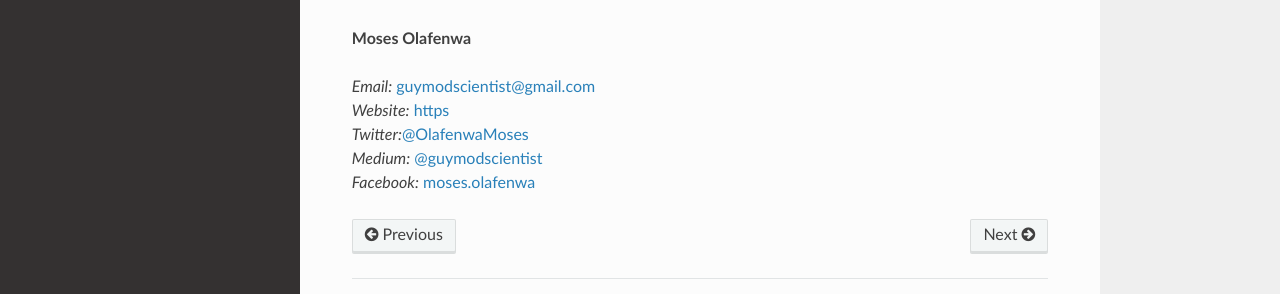
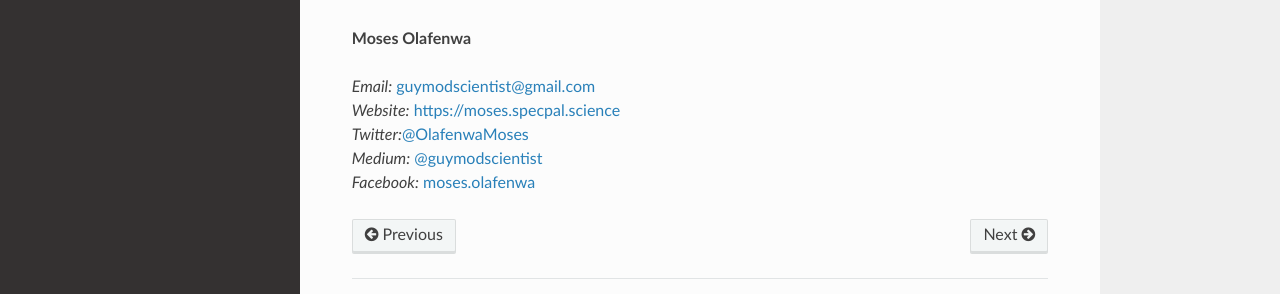
Before and after one commit to kangvcar/ImageAI_docs, a Sphinx documentation site: the page built from source/ImageAI_Custom_Prediction_Model_Training.md, in a window 1280 px wide and 900 px high, scrolled down 11370 px. Shown: the part 516-810 px from the top of the window. Built offline with Sphinx 7.4.7 and the Read the Docs theme 2.0.0, drawn with Linux system fonts in a browser that asks for light colours; some of the changed lines change nothing that is shown.

Commit message:
modify imageai_custom_prediction_model_training

```diff
--- a/source/ImageAI_Custom_Prediction_Model_Training.md
+++ b/source/ImageAI_Custom_Prediction_Model_Training.md
@@ -605,7 +605,7 @@ model_trainer.trainModel(num_objects=10, num_experiments=100, enhance_data=True,
 **Moses Olafenwa**
 
 _Email:_ [guymodscientist@gmail.com](mailto:guymodscientist@gmail.com)<br/>
-_Website:_ [https](https://moses.specpal.science)<br/>
+_Website:_ [https://moses.specpal.science](https://moses.specpal.science)<br/>
 _Twitter:_[@OlafenwaMoses](https://twitter.com/OlafenwaMoses)<br/>
 _Medium:_ [@guymodscientist](https://medium.com/@guymodscientist)<br/>
 _Facebook:_ [moses.olafenwa](https://facebook.com/moses.olafenwa)<br/>
```
